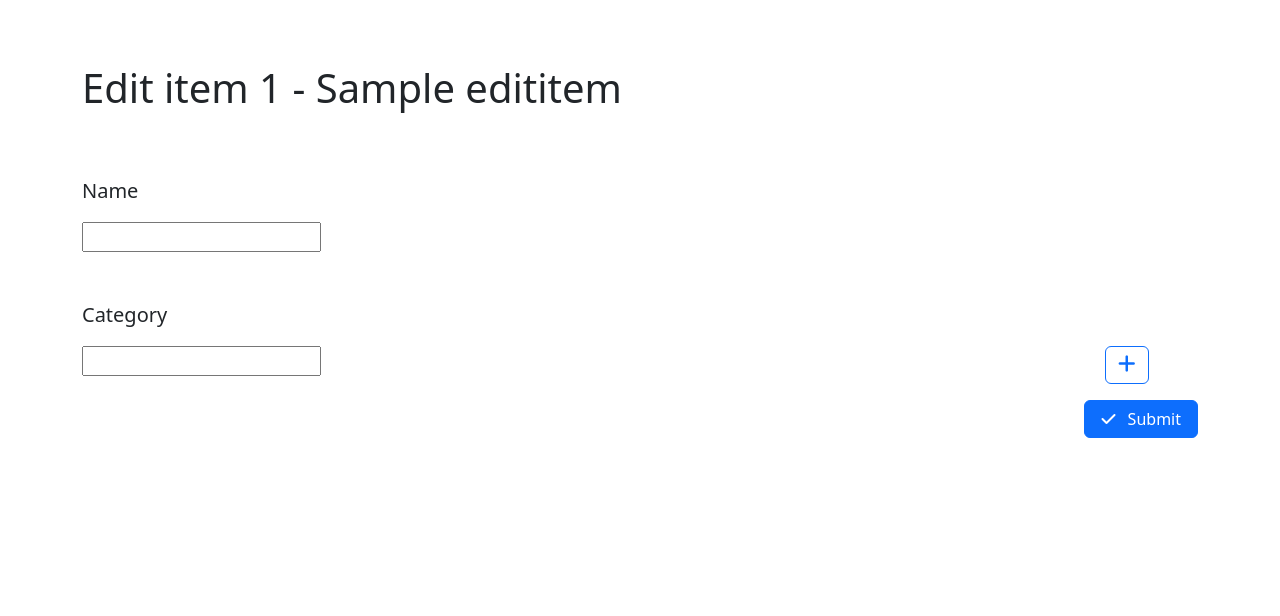
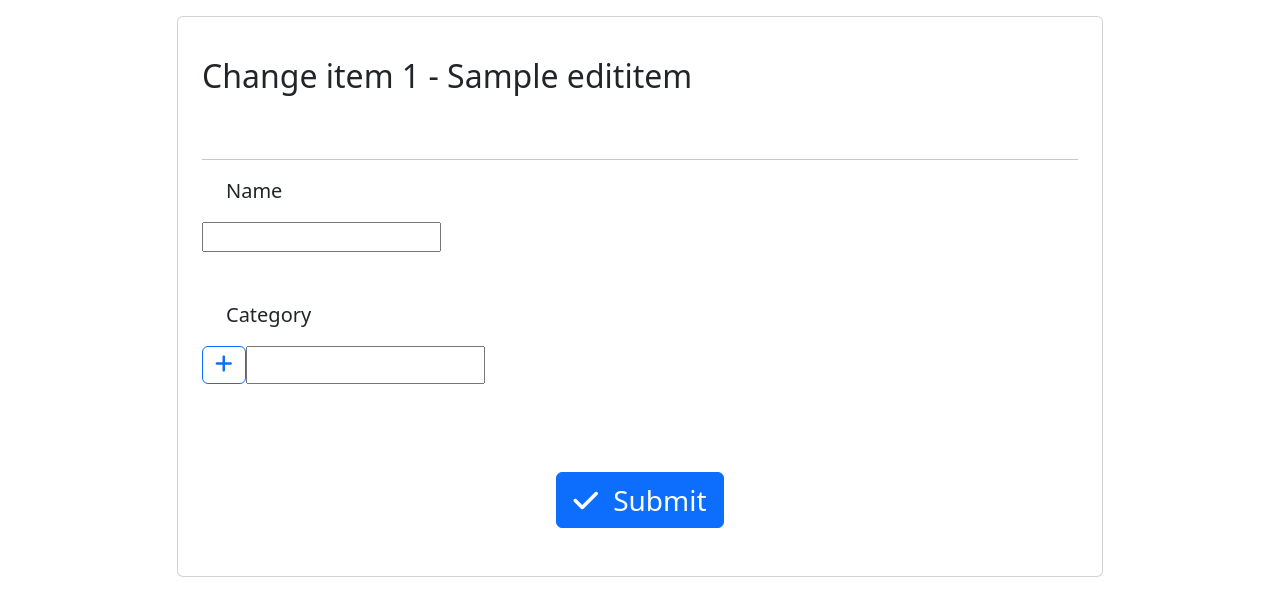
Before and after one commit to ardu1na/core, a Django app: template templates/edititem.html in a window 1280 px wide. Shown: the part 56-672 px from the top of the page. Run offline with Django 3.2, Linux system fonts and the light colour scheme; the template is opened without the code that fills it: most values are stand-ins (such as "Sample title", 1, 10 or a date in 2020); form fields are guessed from the names that the template uses; some libraries are stand-ins or nearby versions.

Commit message:
better ui for edititem template

```diff
--- a/templates/edititem.html
+++ b/templates/edititem.html
@@ -5,35 +5,39 @@
 
 
 
-    <div class="container py-5 ">
-        <h1 class="my-3  pb-5">Edit item {{edititem.id}} - {{edititem.name}} </h1>
-
+    <div class="container py-3 ">
+        <div class="row">
+            <div class="col-xl-10 m-auto">
+                <div class="card">
+                    <div class="card-body p-4">
+                        <h2 class="my-3  pb-5">Change item {{edititem.id}} - {{edititem.name}} </h2>
+                        <hr>
 
                         <!--- EDIT  ITEM FORM -->
                         <form  method="post">
                             {% csrf_token %}
-            <div class="modal-body">
-                <p class="fs-5">
+                                <p class="fs-5 mx-4">
                                     Name
                                 </p>
                                 <div class="form-group mb-5 d-flex flex-row">
                                     {{editform.name}}
                                 </div>
-                <p class="fs-5">
+                                <p class="fs-5 mx-4">
                                     Category
                                 </p>
-                <div class=" my-3 d-flex flex-row m-auto">
-                    <div class="col-11">   {{editform.category}}                             </div>
+                                <div class=" my-3 d-flex flex-row m-auto ">
                                     <div><a href="#" class="btn btn-outline-primary"><i class="fs-5 fa-solid fa-plus"></i></a></div>
+
+                                      {{editform.category}}
                                 </div>
                             </div>
-            <div class="modal-footer">
-                <div class="d-flex text-center">
-                    <button type="submit" class="btn btn-primary px-3" name="edititem">
+
+                                <div class="d-flex flex-row text-center m-auto py-5">
+                                    <button type="submit" class="btn btn-primary px-3 fs-3" name="edititem">
                                     <i class="fa-solid fa-check me-2"></i> Submit</button>
                                 </div>
+                        </form>
         </div>
-        </form>
 
     </div>
 
```
Also changed, not shown: inventory/forms.py (+16 -12 lines), inventory/views.py (+8 -3 lines), templates/items.html (+30 -12 lines). Lines whose indentation alone changed are shown as unchanged.
